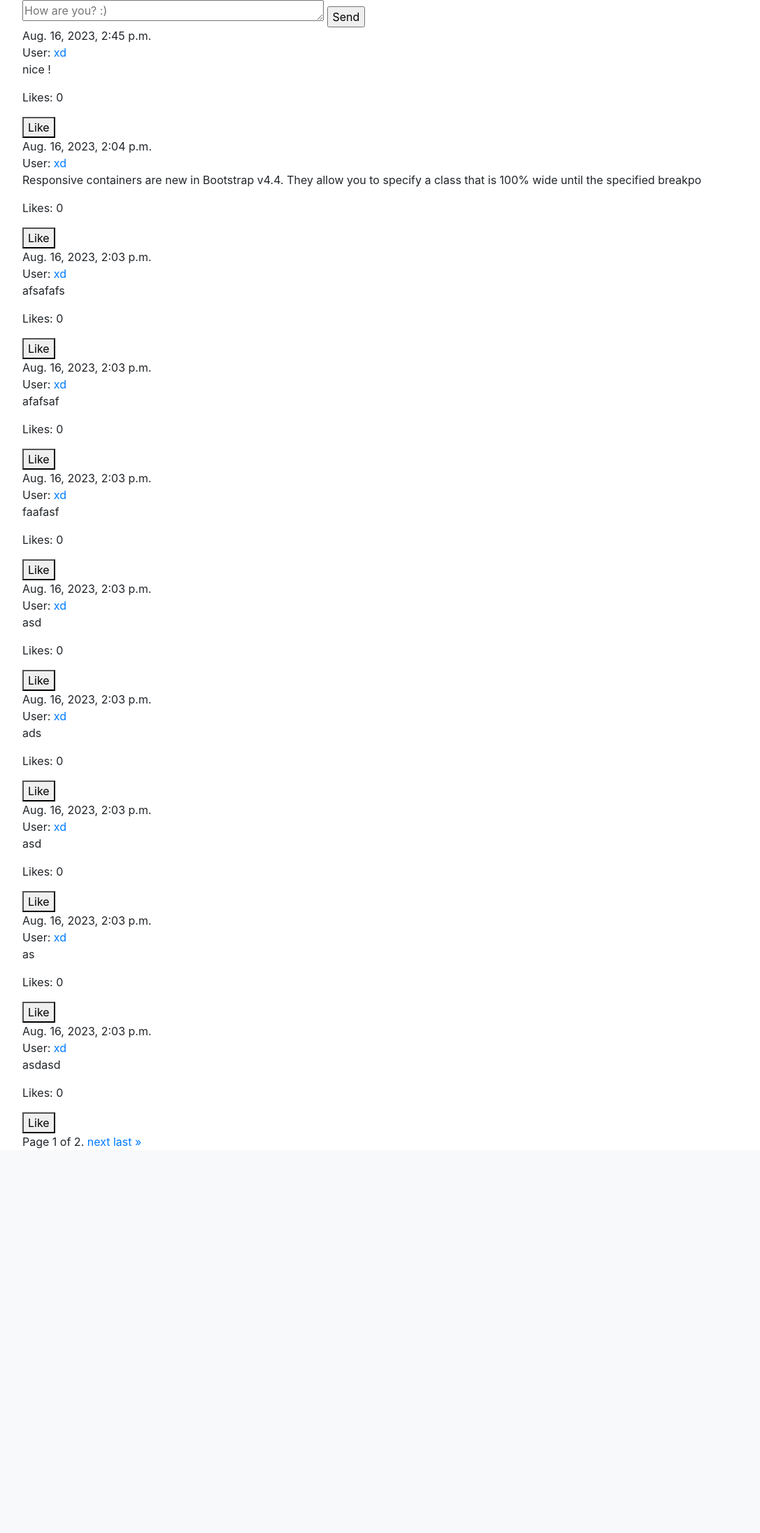
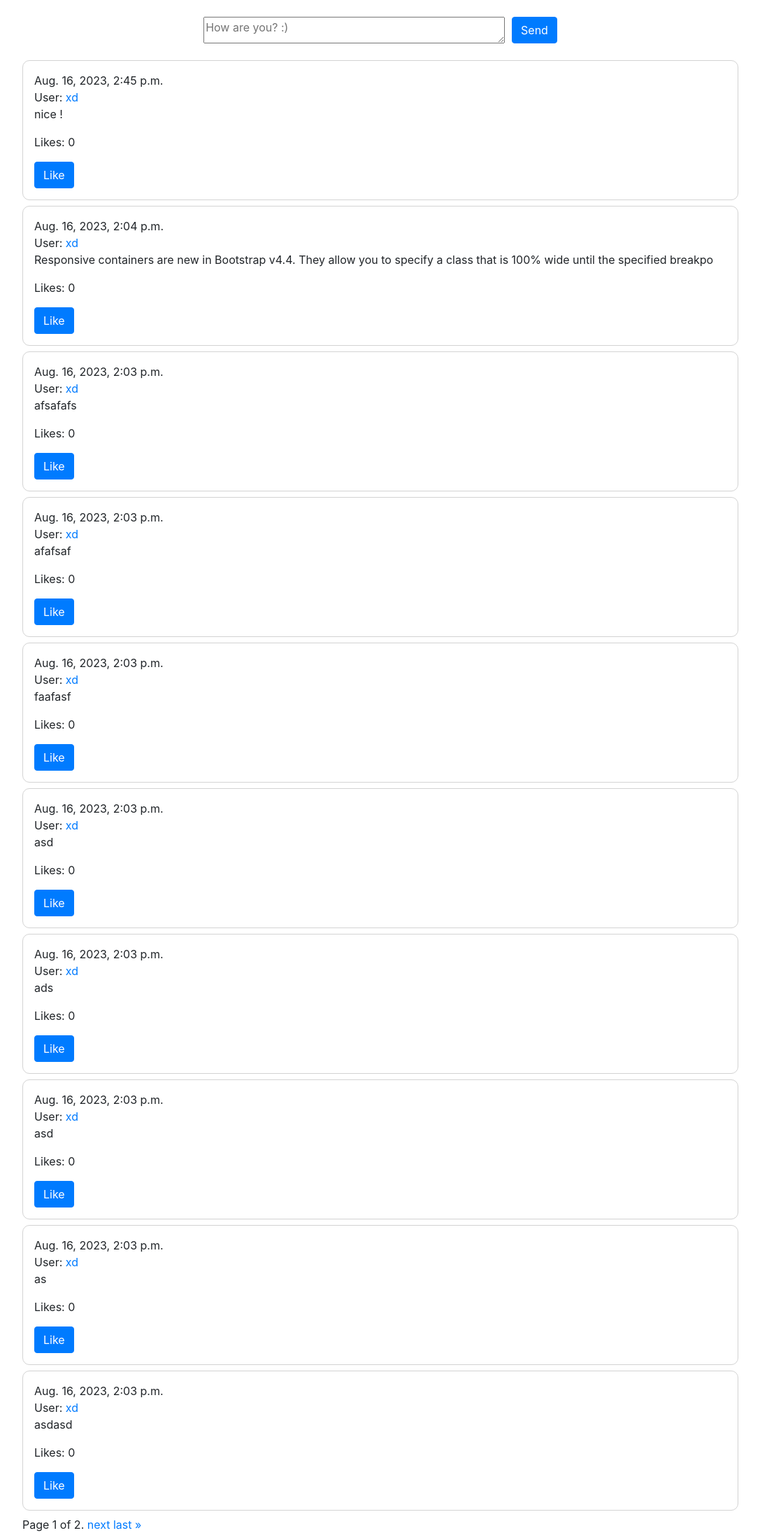
Before and after one commit to opielapatryk/4-project4, a Django app: page / in a window 1280 px wide. Shown: the part 56-2246 px from the top of the page at 70% size, without its empty margins (96-1183 px from the left). Before the commit the page ends 1697 px from the top, so only its background shows below. Run offline with Django 3.2, Linux system fonts and the light colour scheme; a user stored in the database is signed in; data comes from the database, SQL or seed files in the repository; both versions use the stored data as it was after the commit; some libraries are stand-ins or nearby versions.

Commit message:
all cleaned up

```diff
--- a/network/static/network/index.js
+++ b/network/static/network/index.js
@@ -1,12 +1,9 @@
-const post_container = document.querySelector('#post_container')
 const edit_post = document.querySelectorAll('#edit_post')
-const post = document.querySelector('#post')
-const post_textarea = document.querySelector('#post_textarea')
 const save_edit = document.querySelectorAll('#save_edit')
-const post_id = document.querySelector('#post_id')
 const like_buttons = document.querySelectorAll('#like_button')
 const user_id = document.querySelector('#user_id')
 let count_likes = document.querySelector('#count_likes')
+
 document.addEventListener('DOMContentLoaded', ()=>{
     editPost();
     likePost();
--- a/network/static/network/styles.css
+++ b/network/static/network/styles.css
@@ -4,3 +4,19 @@
     width: 80vw;
     margin: auto;
 }
+
+#post_form{
+    margin-top: 1vh;
+    padding: 1em;
+    display: flex;
+    justify-content: center;
+    gap:1%;
+}
+
+
+#post_content{
+    border: solid rgb(211, 211, 211) 1px;
+    margin: 1vh 0;
+    border-radius: 10px;
+    padding: 1em;
+}
--- a/network/templates/network/following.html
+++ b/network/templates/network/following.html
@@ -4,6 +4,7 @@
     <h1>Posts of people that you follow..</h1>
     {% if posts_list %}
         {% for post in page_obj %}
+        <div id="post_content">
         <p style="display: none;" id="post_id">{{post.id}}</p>
         {{post.timestamp}}
         <br>
@@ -15,7 +16,7 @@
                 <textarea name="post_textarea" id="post_textarea" cols="30" rows="10" style="display: none;">{{post.post}}</textarea>
                 <button data-post-id="{{ post.id }}" id="save_edit" style="display: none;">Save</button>
                 {% if post.user.id == user.id %}
-                    <button data-post-id="{{ post.id }}" id="edit_post">Edit</button>
+                    <button class="btn btn-primary" data-post-id="{{ post.id }}" id="edit_post">Edit</button>
                     <!-- addeventlisterr change post content in textarea form  -->
                 {% endif %}
             </div>
@@ -25,12 +26,13 @@
                 <div id="likes">
                     <p>Likes: <span id="count_likes">{{ post.likes_count }}</span></p>
 
-                    <button id="like_button" data-post-id="{{ post.id }}">{{post.like_btn}}</button>
+                    <button class="btn btn-primary" id="like_button" data-post-id="{{ post.id }}">{{post.like_btn}}</button>
 
                     <span style="display: none;" id="user_id">{{user.id}}</span>
                 </div>
 
             {% endif %}
+        </div>
         {% endfor %}
 
         <div class="pagination">
--- a/network/templates/network/index.html
+++ b/network/templates/network/index.html
@@ -2,16 +2,17 @@
 
 {% block body %}
     {% if user.is_authenticated %}
-    <form action="{% url 'index' %}" method="post">
+    <form action="{% url 'index' %}" method="post" id="post_form">
         {% csrf_token %}
         {{form}}
-        <input type="submit" value="Send">
+        <input type="submit" value="Send" class="btn btn-primary">
     </form>
     {% endif %}
 
     {% if posts_list %}
         {% for post in page_obj %}
-            <p style="display: none;" id="post_id">{{post.id}}</p>
+        <div id="post_content">
+            <p style="display: none; " id="post_id">{{post.id}}</p>
             {{post.timestamp}}
 <br>
             User: <a href="{% url 'profile_view' post.user.id %}">{{post.user}}</a>
@@ -20,9 +21,9 @@
                 <p id="post" >{{post.post}} </p>
                 <!-- delete textarea from all and add this dynamically  -->
                 <textarea name="post_textarea" id="post_textarea" cols="30" rows="10" style="display: none;">{{post.post}}</textarea>
-                <button data-post-id="{{ post.id }}" id="save_edit" style="display: none;">Save</button>
+                <button class="btn btn-success" data-post-id="{{ post.id }}" id="save_edit" style="display: none;">Save</button>
                 {% if post.user.id == user.id %}
-                    <button data-post-id="{{ post.id }}" id="edit_post">Edit</button>
+                    <button class="btn btn-info" data-post-id="{{ post.id }}" id="edit_post">Edit</button>
                     <!-- addeventlisterr change post content in textarea form  -->
                 {% endif %}
             </div>
@@ -31,13 +32,13 @@
                 <div id="likes">
                     <p>Likes: <span id="count_likes">{{ post.likes_count }}</span></p>
 
-                    <button id="like_button" data-post-id="{{ post.id }}">{{post.like_btn}}</button>
+                    <button class="btn btn-primary" id="like_button" data-post-id="{{ post.id }}">{{post.like_btn}}</button>
 
                     <span style="display: none;" id="user_id">{{user.id}}</span>
                 </div>
 
             {% endif %}
-
+        </div>
         {% endfor %}
         <div class="pagination">
             <span class="step-links">
```
Also changed, not shown: network/templates/network/profile.html (+7 -8 lines), db.sqlite3.
